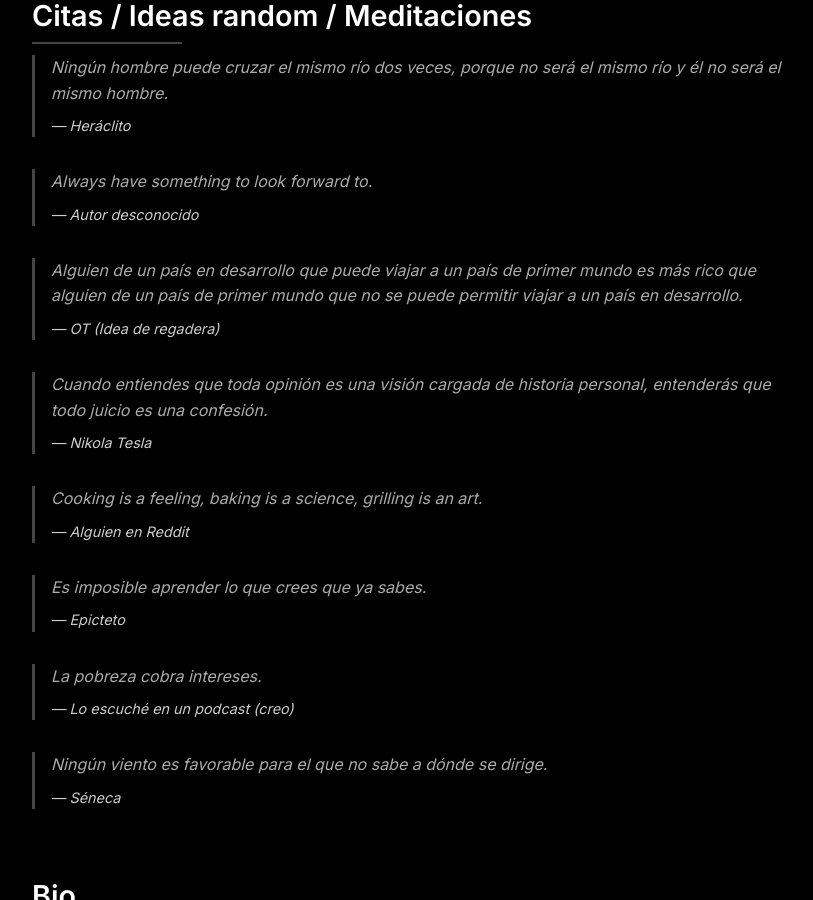
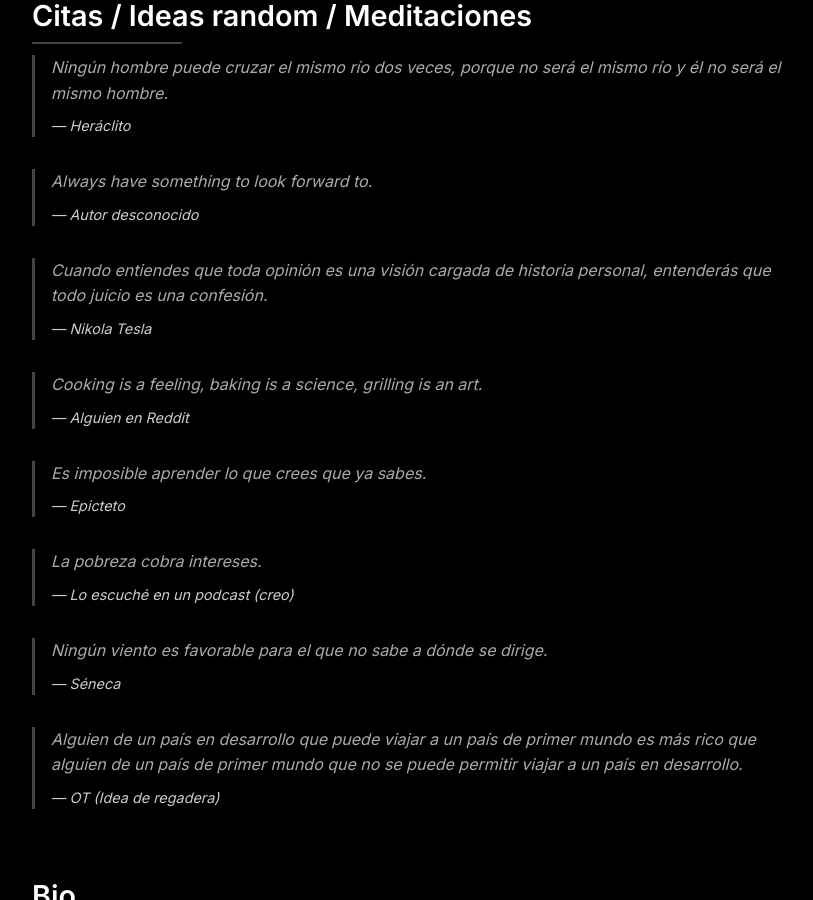
Before and after one commit to oscarttalavera/oscartalavera.com, a Jekyll site: the page built from index.md, in a window 1280 px wide and 900 px high, scrolled down 516 px. Shown: the whole window, without its empty margins (224-1037 px from the left). Built offline with Jekyll 4.4.1, drawn with Linux system fonts in a browser that asks for light colours.

Commit message:
Update index.md

```diff
--- a/index.md
+++ b/index.md
@@ -20,10 +20,6 @@ title: Inicio
       <cite>— Autor desconocido</cite>
     </blockquote>
     <blockquote>
-      <p>Alguien de un país en desarrollo que puede viajar a un país de primer mundo es más rico que alguien de un país de primer mundo que no se puede permitir viajar a un país en desarrollo.</p>
-      <cite>— OT (Idea de regadera)</cite>
-    </blockquote>
-    <blockquote>
       <p>Cuando entiendes que toda opinión es una visión cargada de historia personal, entenderás que todo juicio es una confesión.</p>
       <cite>— Nikola Tesla</cite>
     </blockquote>
@@ -42,6 +38,10 @@ title: Inicio
     <blockquote>
       <p>Ningún viento es favorable para el que no sabe a dónde se dirige.</p>
       <cite>— Séneca</cite>
+    </blockquote>
+    <blockquote>
+      <p>Alguien de un país en desarrollo que puede viajar a un país de primer mundo es más rico que alguien de un país de primer mundo que no se puede permitir viajar a un país en desarrollo.</p>
+      <cite>— OT (Idea de regadera)</cite>
     </blockquote>
   </div>
 </section>
```
